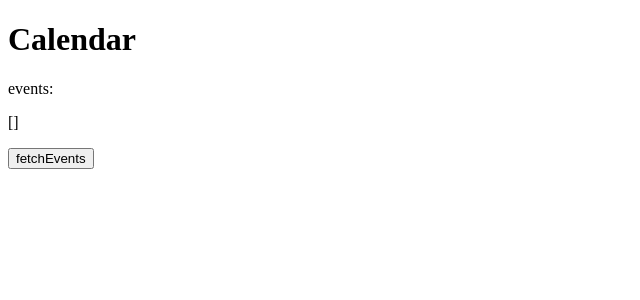
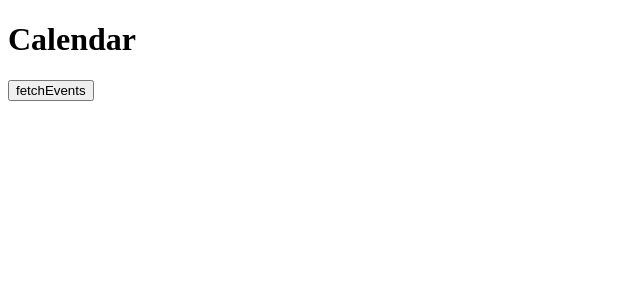
Before and after one commit to youichiro/vue-calendar-2, a Vue app in the folder frontend/: page / in a window 1280 px wide. Shown: the top 300 px of the page, without its empty margins (0-640 px from the left). Built offline with nearby package versions, Linux system fonts and the light colour scheme.

Commit message:
イベント名リストを表示

```diff
--- a/frontend/src/components/Calendar.vue
+++ b/frontend/src/components/Calendar.vue
@@ -1,8 +1,11 @@
 <template>
   <div>
     <h1>Calendar</h1>
-    <p>events:</p>
-    <p>{{ events }}</p>
+    <ul>
+      <li v-for="event in events" :key="event.id">
+        {{ event.name }}
+      </li>
+    </ul>
     <button type="submit" @click="fetchEvents()">fetchEvents</button>
   </div>
 </template>
@@ -13,19 +16,19 @@ import axios from 'axios';
 export default {
   name: 'Calendar',
   data: () => ({
-    events: []
+    events: [],
   }),
   methods: {
     fetchEvents() {
       axios
         .get('http://localhost:3000/events')
-        .then(response => {
+        .then((response) => {
           this.events = response.data;
         })
-        .catch(error => {
+        .catch((error) => {
           console.error(error);
         });
-    }
-  }
+    },
+  },
 };
 </script>
```
